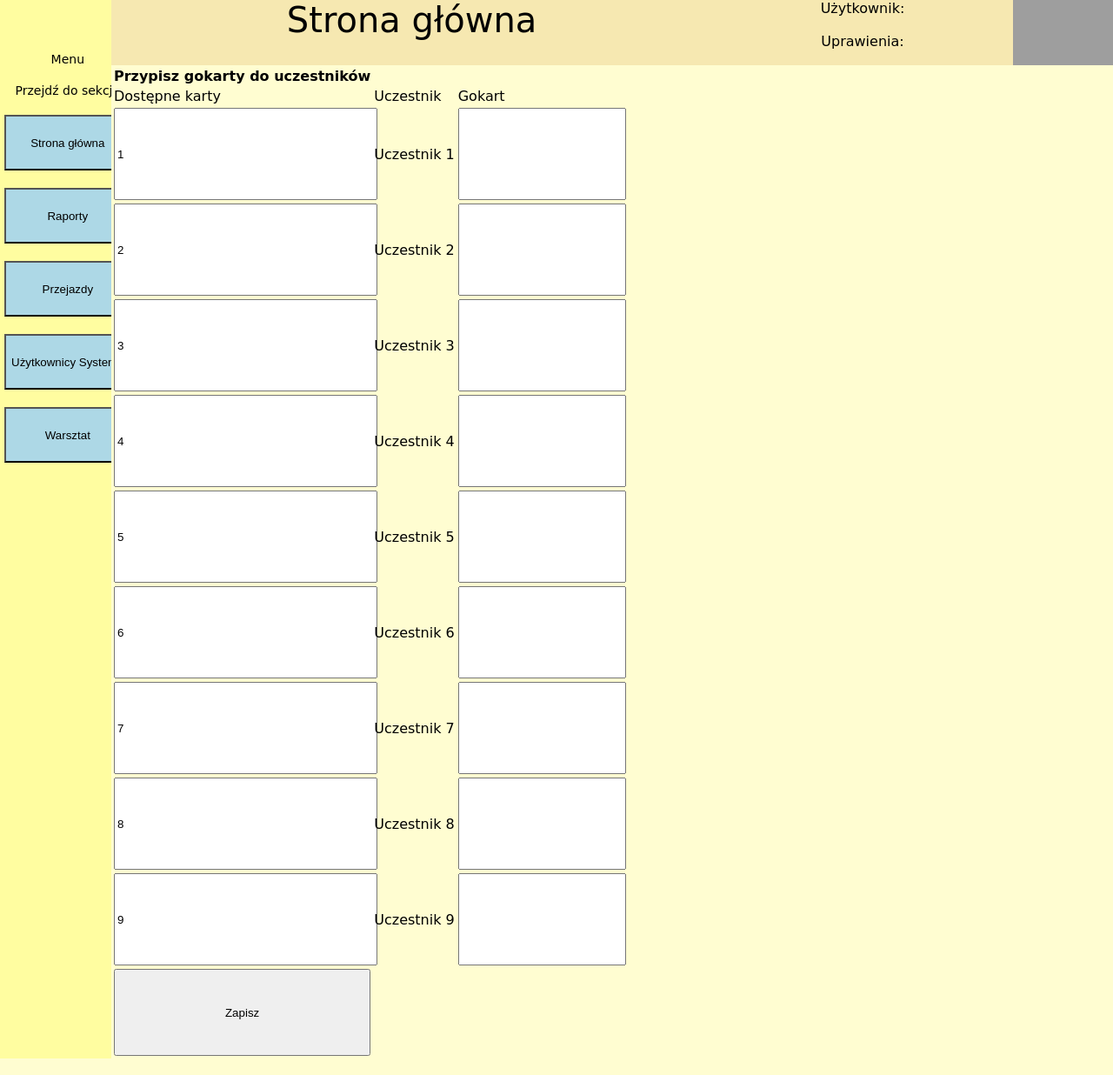
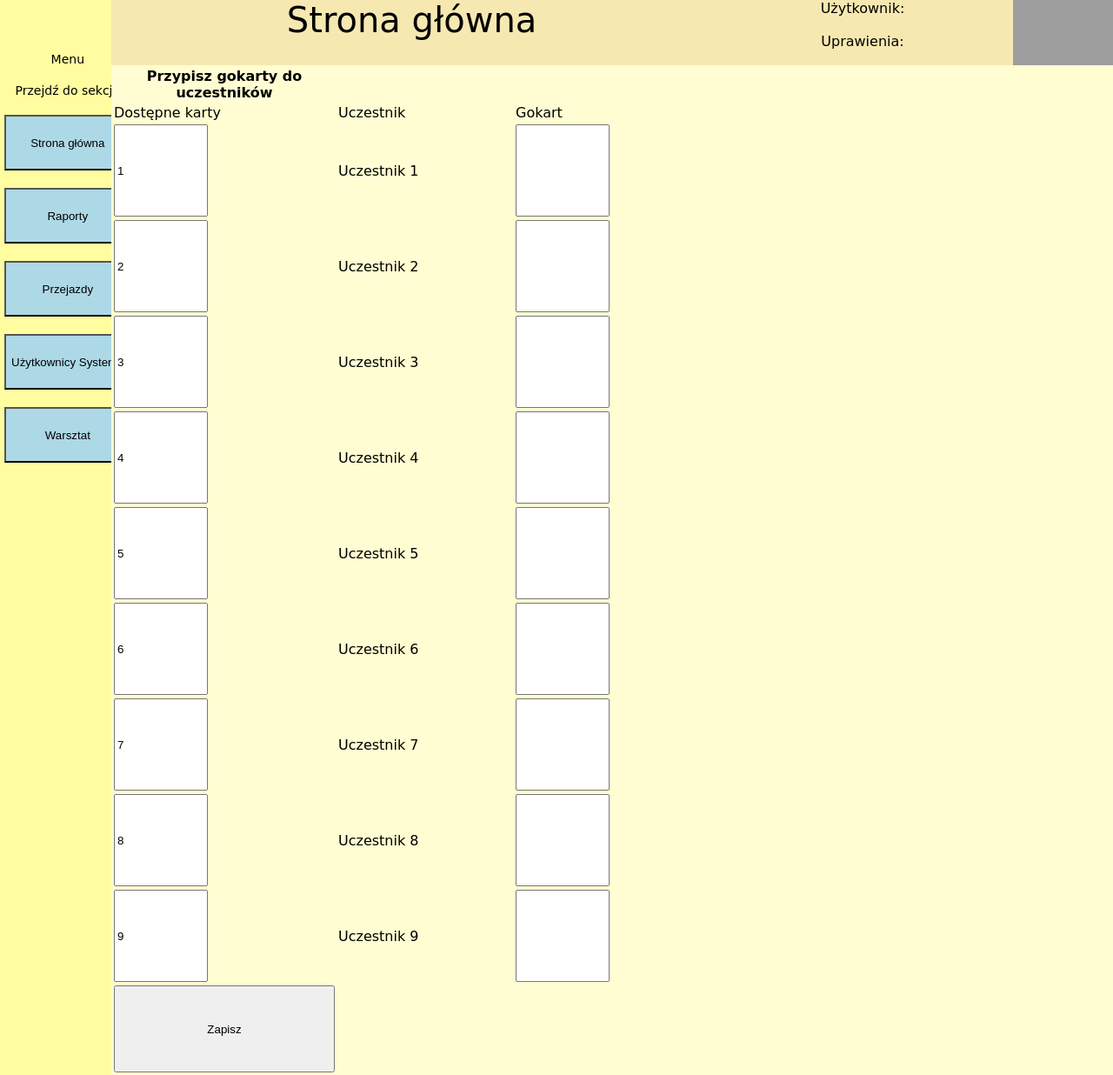
Before and after one commit to Gar2d2/karting, a PHP site: page /index.php?s=nieukPrzejazdy in a window 1280 px wide. Shown: the whole page at 87% size. Run offline with PHP 8.4, Linux system fonts and the light colour scheme; grey boxes are pictures that could not be loaded.

Commit message:
poprawka w nieukonczonych przejazdach

```diff
--- a/przejazdy/nieukPrzejazdy.php
+++ b/przejazdy/nieukPrzejazdy.php
@@ -1,5 +1,6 @@
 <?php
   print('
+
 <script>
 function allowDrop(ev) {
   ev.preventDefault();
@@ -15,8 +16,12 @@ function drop(ev) {
   ev.target.appendChild(document.getElementById(data));
   document.getElementById(ev.target.id).setAttribute("value",data);
 }
+
+
+
 </script>
 
+<div id="przypis" style="width: 50%; height: 100%; float: left">
 
 <form action="" method="get">
 
@@ -36,13 +41,11 @@ function drop(ev) {
 for($i = 1;  $i<10; $i++)#tu będzie trzeba dać ilość kartów
 {
  print('<tr>
-        <td><input readonly type="text" name="kart" value='."$i".' style="width: 100%; height: 100px"  draggable="true" ondragstart="drag(event)" id='."$i".'></td>
-        <td>Uczestnik '."$i".'</td>
-        <td><input readonly name="uczestnik'."$i".'" type="text" value="" style="width: 100%; height: 100px" id="div'."$i".'" ondrop="drop(event)" ondragover="allowDrop(event)"></td>
+        <td><input readonly type="text" name="kart" value='."$i".' style="width: 100px; height: 100px"  draggable="true" ondragstart="drag(event)" id='."$i".'></td>
+        <td style="width: 200px">Uczestnik '."$i".'</td>
+        <td><input readonly name="uczestnik'."$i".'" type="text" value="" style="width: 100px; height: 100px" id="div'."$i".'" ondrop="drop(event)" ondragover="allowDrop(event)"></td>
       </tr>');
 }
-
-
 
 
 
@@ -53,10 +56,14 @@ print('
       </tr>
     </tbody>
   </table>
-</form>');
+</form>
+</div>
+<div id="czas" style="width: 50%; height: 100px; float: right">
+</div>');
 
-
-
+print('
+<div id="rest" style="width: 50%; height: 100%; float: right">
+</div>');
 
 
 ?>
```
